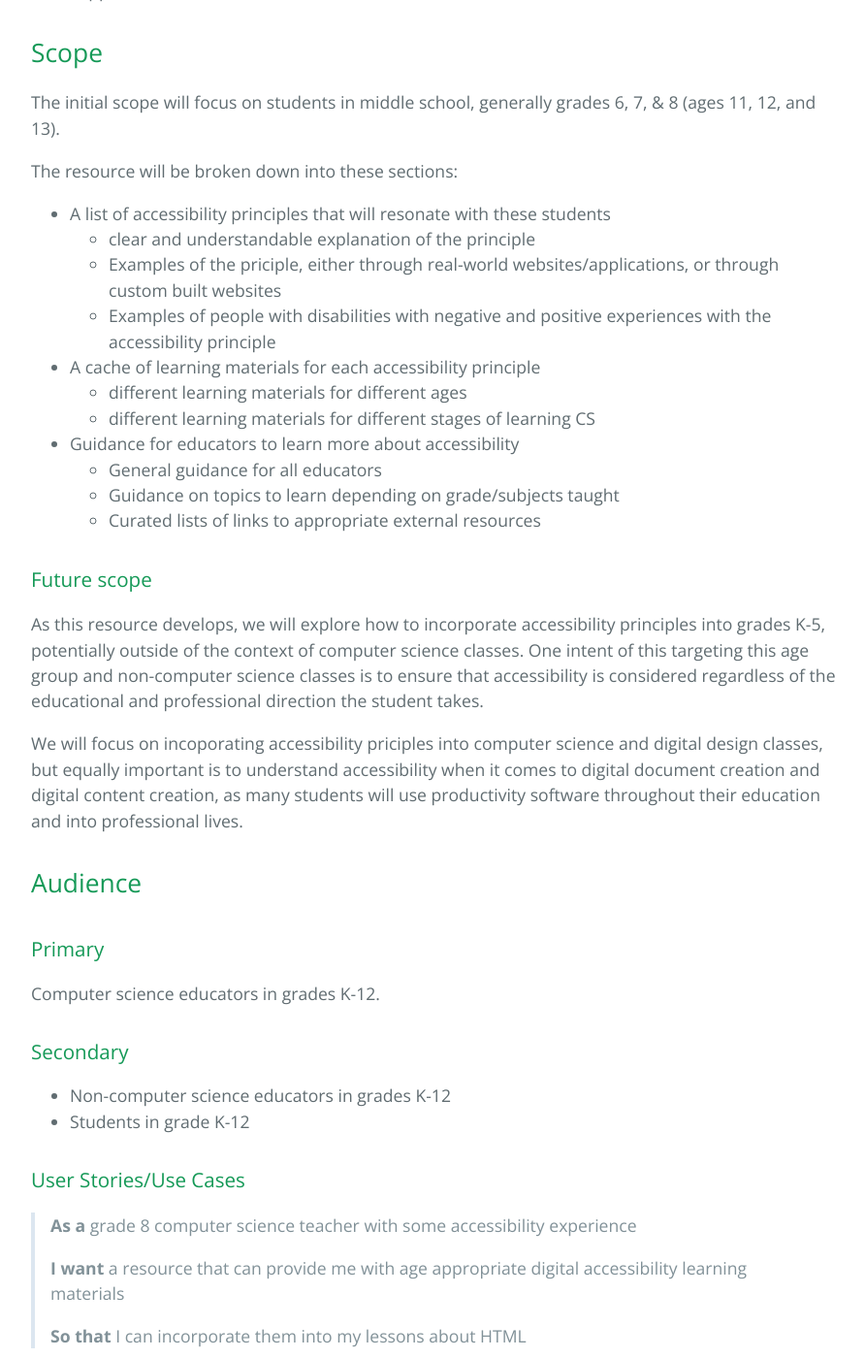
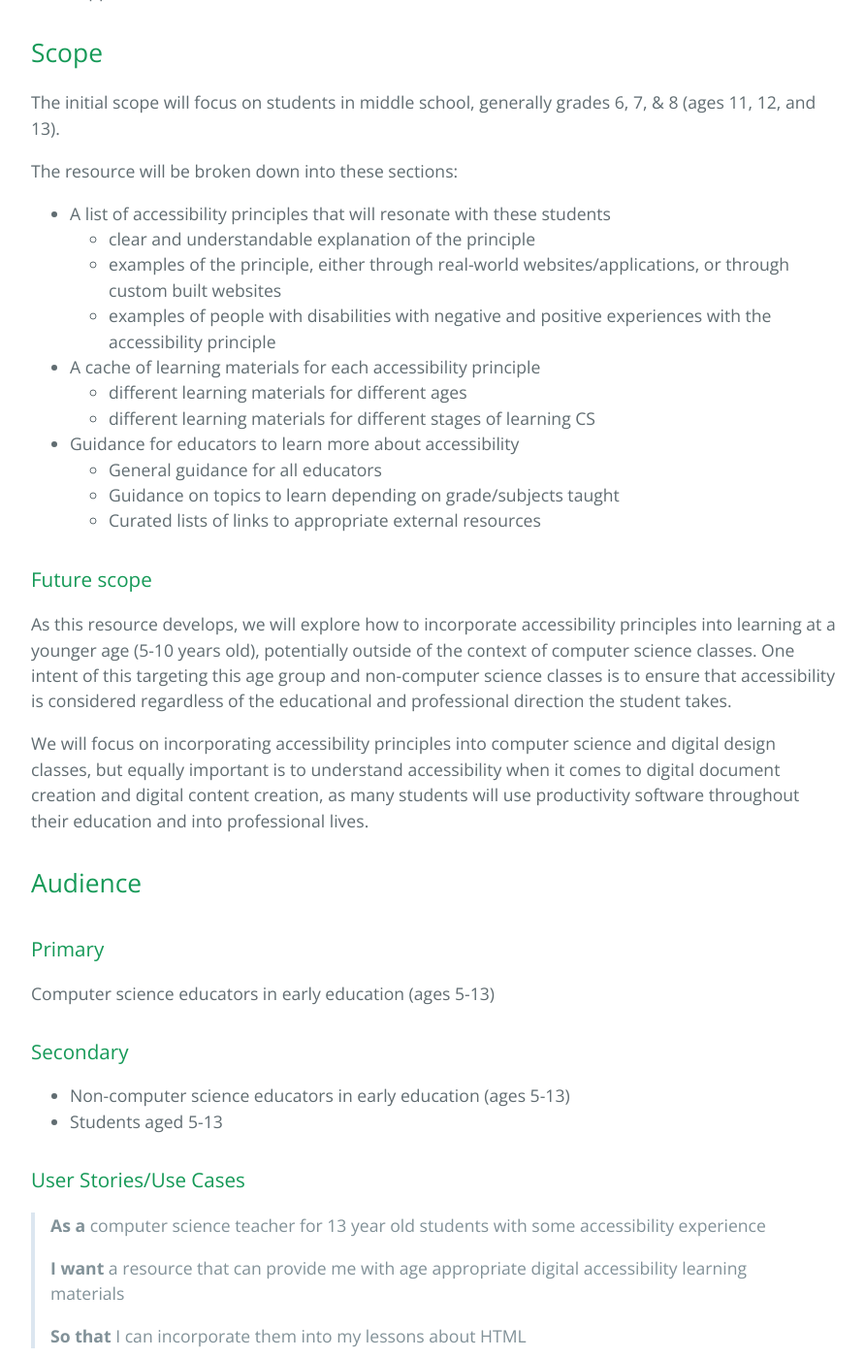
Before and after one commit to w3c-cg/aar, a Jekyll site: the page built from resources/teaching_accessibility_to_young_coders/scope.md, in a window 1280 px wide and 1400 px high, scrolled down 650 px. Shown: the whole window at 97% size, without its empty margins (192-1084 px from the left). Built offline with Jekyll 4.4.1, drawn with Linux system fonts in a browser that asks for light colours; some of the changed text lies outside the part shown.

Commit message:
updating scope to remove US centric language

```diff
--- a/resources/teaching_accessibility_to_young_coders/scope.md
+++ b/resources/teaching_accessibility_to_young_coders/scope.md
@@ -22,8 +22,8 @@ The initial scope will focus on students in middle school, generally grades 6, 7
 The resource will be broken down into these sections:
 * A list of accessibility principles that will resonate with these students
     * clear and understandable explanation of the principle
-    * Examples of the priciple, either through real-world websites/applications, or through custom built websites
-    * Examples of people with disabilities with negative and positive experiences with the accessibility principle
+    * examples of the principle, either through real-world websites/applications, or through custom built websites
+    * examples of people with disabilities with negative and positive experiences with the accessibility principle
 * A cache of learning materials for each accessibility principle
     * different learning materials for different ages
     * different learning materials for different stages of learning CS
@@ -34,36 +34,36 @@ The resource will be broken down into these sections:
 
 ### Future scope
 
-As this resource develops, we will explore how to incorporate accessibility principles into grades K-5, potentially outside of the context of computer science classes. One intent of this targeting this age group and non-computer science classes is to ensure that accessibility is considered regardless of the educational and professional direction the student takes.
+As this resource develops, we will explore how to incorporate accessibility principles into learning at a younger age (5-10 years old), potentially outside of the context of computer science classes. One intent of this targeting this age group and non-computer science classes is to ensure that accessibility is considered regardless of the educational and professional direction the student takes.
 
-We will focus on incoporating accessibility priciples into computer science and digital design classes, but equally important is to understand accessibility when it comes to digital document creation and digital content creation, as many students will use productivity software throughout their education and into professional lives.
+We will focus on incorporating accessibility principles into computer science and digital design classes, but equally important is to understand accessibility when it comes to digital document creation and digital content creation, as many students will use productivity software throughout their education and into professional lives.
 
 ## Audience
 
 ### Primary
 
-Computer science educators in grades K-12.
+Computer science educators in early education (ages 5-13)
 
 ### Secondary
 
-* Non-computer science educators in grades K-12
-* Students in grade K-12
+* Non-computer science educators in early education (ages 5-13)
+* Students aged 5-13
 
 ### User Stories/Use Cases
 
-> **As a** grade 8 computer science teacher with some accessibility experience
+> **As a** computer science teacher for 13 year old students with some accessibility experience
 >
 > **I want** a resource that can provide me with age appropriate digital accessibility learning materials
 >
 > **So that** I can incorporate them into my lessons about HTML
 
-> **As a** grade 6 computer science teacher with no accessibility experience
+> **As a** computer science teacher for 11 year old students with no accessibility experience
 >
 > **I want** a resource that can give me direction on how to learn about digital accessibility
 >
-> **So that** I can convey age appropriate accessibility priciples to my students
+> **So that** I can convey age appropriate accessibility principles to my students
 
-> **As a** a grade 9 computer science student
+> **As a** a 14 year-old computer science student
 >
 > **I want** a resource that explains accessibility principles in a clear and understandable way
 >
@@ -79,7 +79,7 @@ Brian Elton (belton (at) tpgi.com)
 #### Experience needs
 
 We need contributors with a variety of experience:
-* Educators in K-12 grades (to provide knowledge in creating age appropriate learning materials)
+* Educators of 11 to 13 year old students primarily, but also of 5-18 year old students (to provide knowledge in creating age appropriate learning materials)
 * Accessibility professionals (to help break down accessibility principles to their core intent)
 * Writers (to ensure accessibility principles are accurately explained in plain language)
 
```
